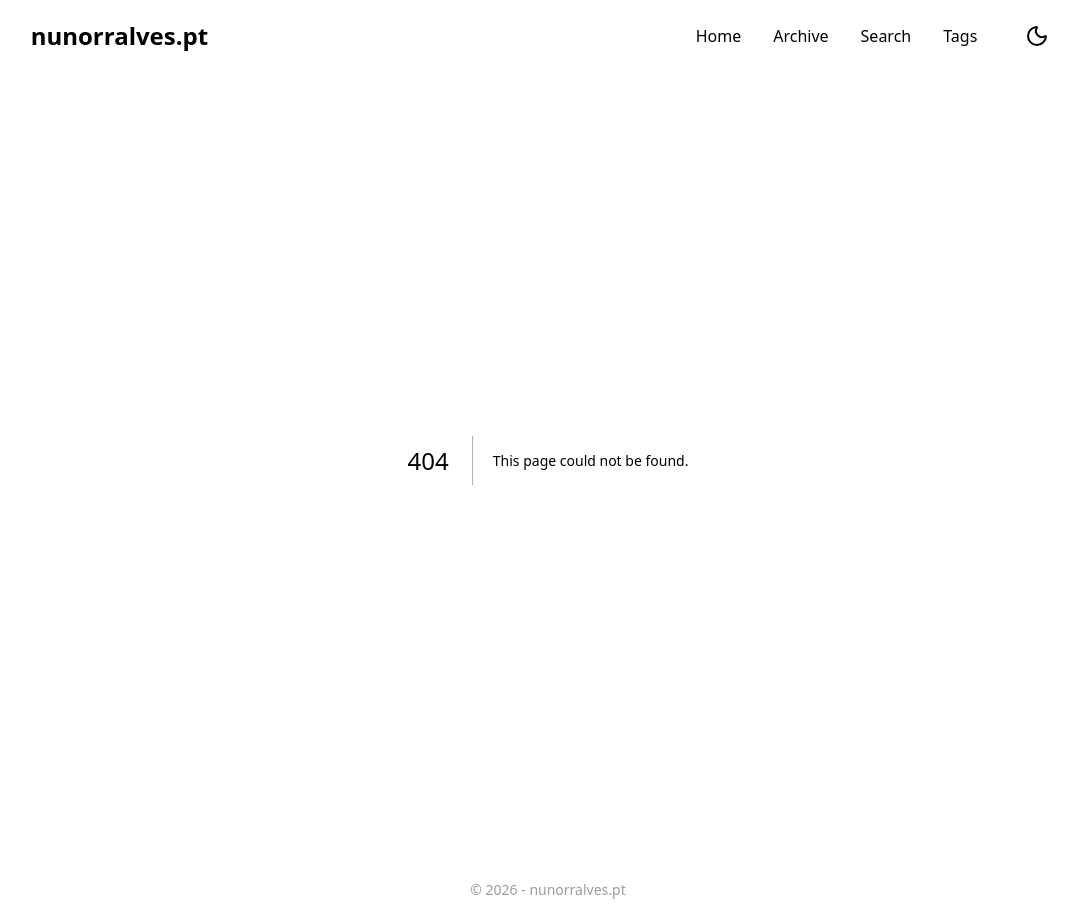
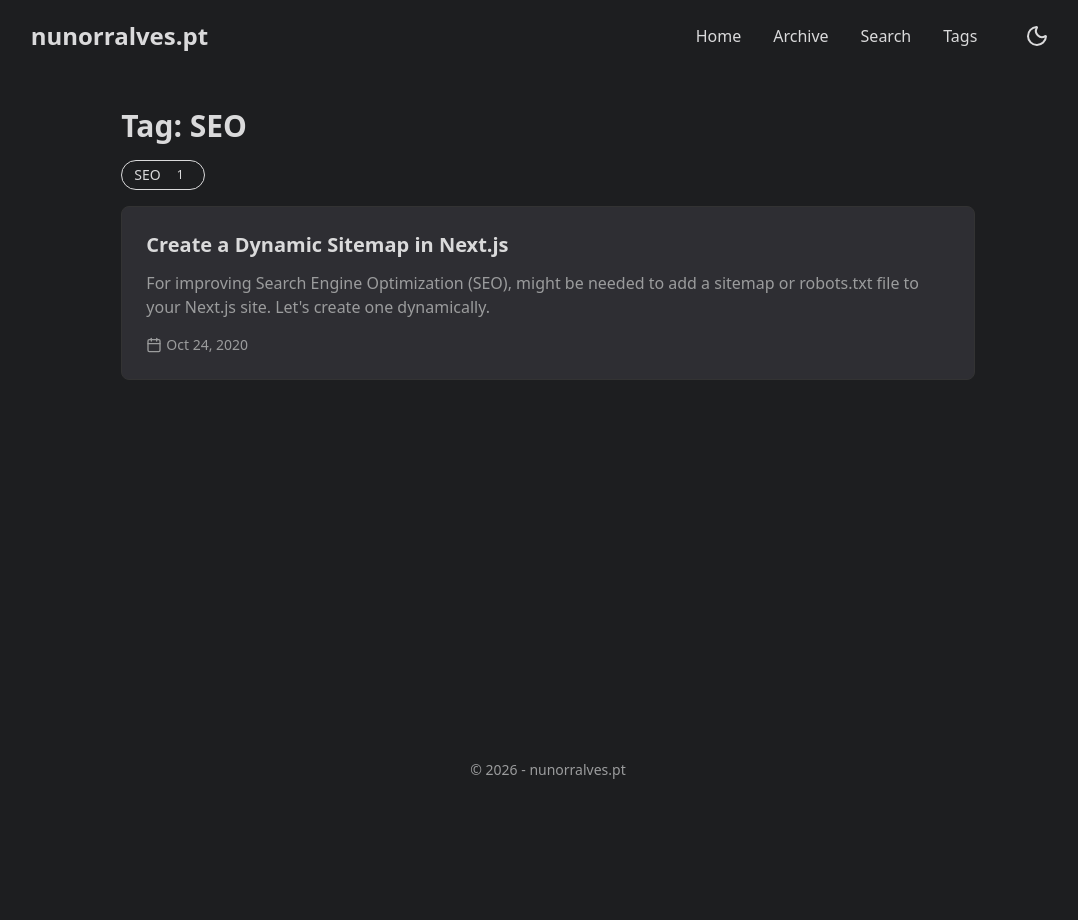
Before and after one commit to nunorralves/nunorralves-website-2026, a Next.js app: page /tags/SEO in a window 1280 px wide. Before the commit this address had no page. Shown: the whole page, without its empty margins (92-1170 px from the left). After the commit the page ends 800 px from the top, so only its background shows below. Built offline with nearby package versions, Linux system fonts and the light colour scheme.

Commit message:
add debounce to search, create tags and error pages

```diff
--- a/app/components/SearchBar.tsx
+++ b/app/components/SearchBar.tsx
@@ -3,12 +3,14 @@
 import { searchPosts } from "lib/search";
 import { Post } from "lib/types";
 import { Search } from "lucide-react";
-import { useEffect, useState } from "react";
+import { useEffect, useRef, useState } from "react";
 import { PostCard } from "./PostCard";
 
 export default function SearchBar({ posts }: { posts: Post[] }) {
   const [query, setQuery] = useState("");
   const [searchResults, setSearchResults] = useState<Post[]>([]);
+
+  const debounceRef = useRef<number | null>(null);
 
   useEffect(() => {
     if (query.trim() === "") {
@@ -16,8 +18,20 @@ export default function SearchBar({ posts }: { posts: Post[] }) {
       return;
     }
 
-    const results = searchPosts(posts, query);
-    setSearchResults(results.map((result) => result.item));
+    if (debounceRef.current) {
+      clearTimeout(debounceRef.current);
+    }
+
+    debounceRef.current = window.setTimeout(() => {
+      const results = searchPosts(posts, query);
+      setSearchResults(results.map((result) => result.item));
+    }, 300);
+
+    return () => {
+      if (debounceRef.current) {
+        clearTimeout(debounceRef.current);
+      }
+    };
   }, [query, posts]);
 
   const handleChange = (e: React.ChangeEvent<HTMLInputElement>) => {
--- a/app/globals.css
+++ b/app/globals.css
@@ -142,6 +142,10 @@ a.postcard {
   text-decoration: none;
   color: var(--color-secondary);
 }
+a.postcard h2{
+  text-decoration: none;
+  color: var(--color-primary);
+}
 a.postcard:hover {
   text-decoration: none;
   color: var(--color-secondary);
--- /dev/null
+++ b/app/not-found.tsx
@@ -0,0 +1,11 @@
+import Link from "next/link";
+
+export default function NotFound() {
+  return (
+    <div className="mx-auto w-2/3 py-24 text-center">
+      <h1 className="text-4xl font-black mb-4">404 — Not Found</h1>
+      <p className="text-muted-foreground mb-6">The page you are looking for does not exist.</p>
+      <Link href="/" className="inline-block px-4 py-2 bg-primary text-white rounded-md">Return home</Link>
+    </div>
+  );
+}
--- a/app/page.tsx
+++ b/app/page.tsx
@@ -129,7 +129,10 @@ export default async function Home({ searchParams }: HomePageProps) {
         {paginatedPosts.length > 0 ? (
           <>
             {paginatedPosts.map((postMetadataWithSlug) => (
-              <PostCard key={postMetadataWithSlug.slug} {...postMetadataWithSlug} />
+              <PostCard
+                key={postMetadataWithSlug.slug}
+                {...postMetadataWithSlug}
+              />
             ))}
 
             {totalPages > 1 && (
--- /dev/null
+++ b/app/posts/[slug]/error.tsx
@@ -0,0 +1,27 @@
+"use client";
+
+import React from "react";
+
+type Props = {
+  error: Error;
+  reset: () => void;
+};
+
+export default function PostError({ error, reset }: Props) {
+  return (
+    <div className="mx-auto w-2/3 py-16">
+      <div className="bg-background p-8 rounded-md border border-border">
+        <h1 className="text-2xl font-bold mb-2">Something went wrong</h1>
+        <p className="text-muted-foreground mb-4">{error?.message || "An unexpected error occurred."}</p>
+        <div className="flex gap-2">
+          <button
+            className="px-4 py-2 bg-primary text-white rounded"
+            onClick={() => reset()}
+          >
+            Try again
+          </button>
+        </div>
+      </div>
+    </div>
+  );
+}
--- /dev/null
+++ b/app/tags/[tag]/page.tsx
@@ -0,0 +1,38 @@
+import { getAllPostsMetadataWithSlug } from "lib/helpers";
+import { PostMetadataWithSlug } from "lib/types";
+import { PostCard } from "app/components/PostCard";
+
+type Props = {
+  params: { tag: string };
+};
+
+export default async function TagPage({ params }: Props) {
+  const rawTag = params.tag || "";
+  const tag = decodeURIComponent(rawTag);
+
+  const posts = await getAllPostsMetadataWithSlug();
+  const filtered = posts.filter((p) => p.tags && p.tags.includes(tag));
+
+  return (
+    <div className="mx-auto w-2/3 py-8">
+      <div className="bg-background text-foreground">
+        <h1 className="my-4 text-3xl font-black">Tag: {tag}</h1>
+        <div className="mb-4">
+          <span className="inline-flex items-center gap-2 px-3 py-1 rounded-full border border-border bg-background text-sm">
+            <span className="text-foreground">{tag}</span>
+            <span className="text-muted-foreground text-xs bg-muted-foreground/5 px-2 py-0.5 rounded-full">{filtered.length}</span>
+          </span>
+        </div>
+        {filtered.length === 0 ? (
+          <p className="mb-6 font-normal">No posts found for this tag.</p>
+        ) : (
+          <div className="space-y-6">
+            {filtered.map((post: PostMetadataWithSlug) => (
+              <PostCard key={post.slug} {...post} />
+            ))}
+          </div>
+        )}
+      </div>
+    </div>
+  );
+}
--- a/app/tags/page.tsx
+++ b/app/tags/page.tsx
@@ -1,9 +1,39 @@
-export default function archive() {
+import Link from "next/link";
+import { getAllPostsMetadataWithSlug } from "lib/helpers";
+
+export default async function TagsPage() {
+  const posts = await getAllPostsMetadataWithSlug();
+
+  const tagCounts = posts.reduce<Record<string, number>>((acc, post) => {
+    if (!post.tags) return acc;
+    post.tags.forEach((t) => {
+      acc[t] = (acc[t] || 0) + 1;
+    });
+    return acc;
+  }, {});
+
+  const tags = Object.keys(tagCounts).sort((a, b) => tagCounts[b] - tagCounts[a]);
+
   return (
-    <div className='mx-auto w-2/3 py-8'>
-      <div className='bg-background text-foreground'>
-        <h1 className='my-4 text-3xl font-black'>Tags</h1>
-        <p className='mb-6 font-normal'>This is the tags page.</p>
+    <div className="mx-auto w-2/3 py-8">
+      <div className="bg-background text-foreground">
+        <h1 className="my-4 text-3xl font-black">Tags</h1>
+        {tags.length === 0 ? (
+          <p className="mb-6 font-normal">No tags found.</p>
+        ) : (
+          <div className="flex flex-wrap gap-3">
+            {tags.map((tag) => (
+              <Link
+                key={tag}
+                href={`/tags/${encodeURIComponent(tag)}`}
+                className="inline-flex items-center gap-3 px-3 py-1 rounded-full border border-border bg-background hover:shadow-sm transition-colors"
+              >
+                <span className="text-foreground text-sm">{tag}</span>
+                <span className="text-muted-foreground text-xs bg-muted-foreground/5 px-2 py-0.5 rounded-full">{tagCounts[tag]}</span>
+              </Link>
+            ))}
+          </div>
+        )}
       </div>
     </div>
   );
```
